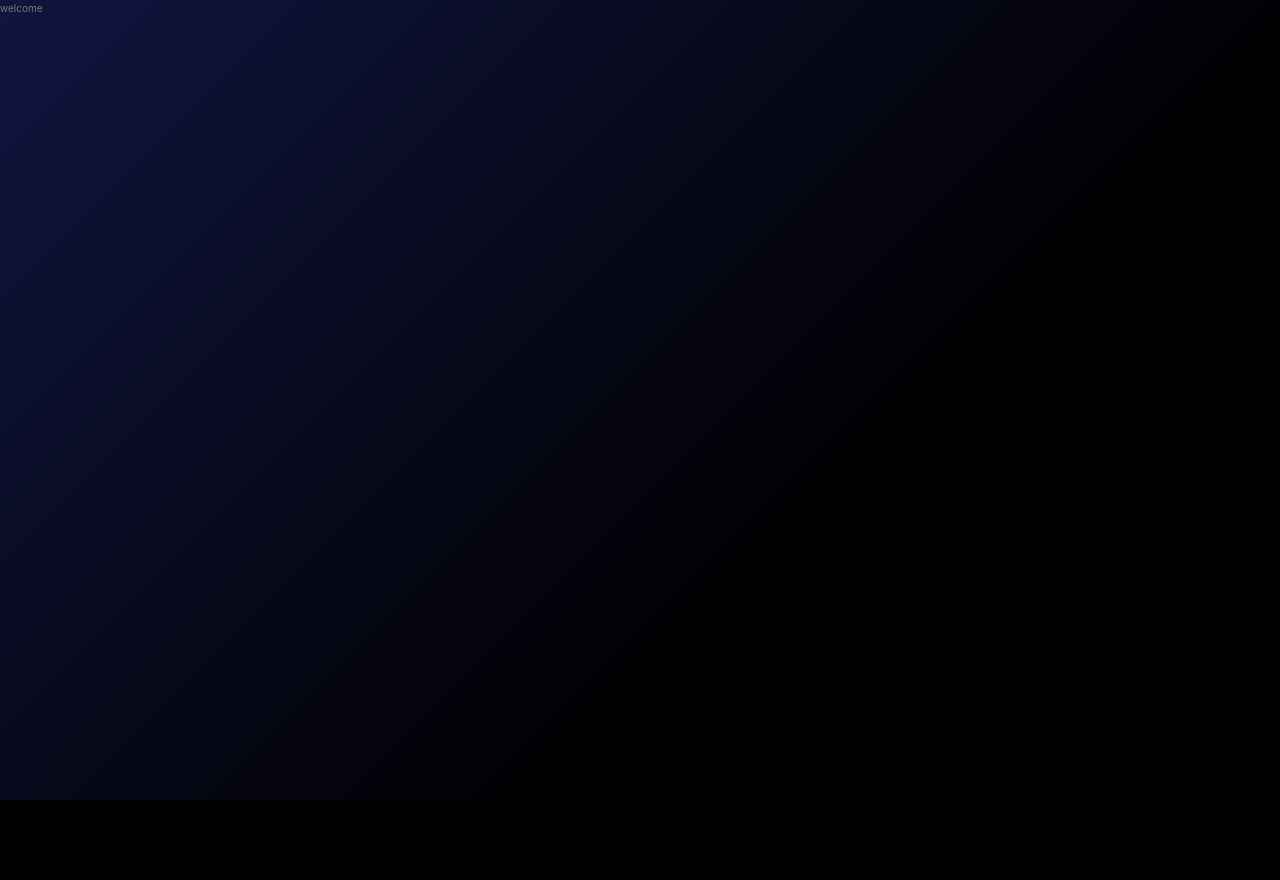
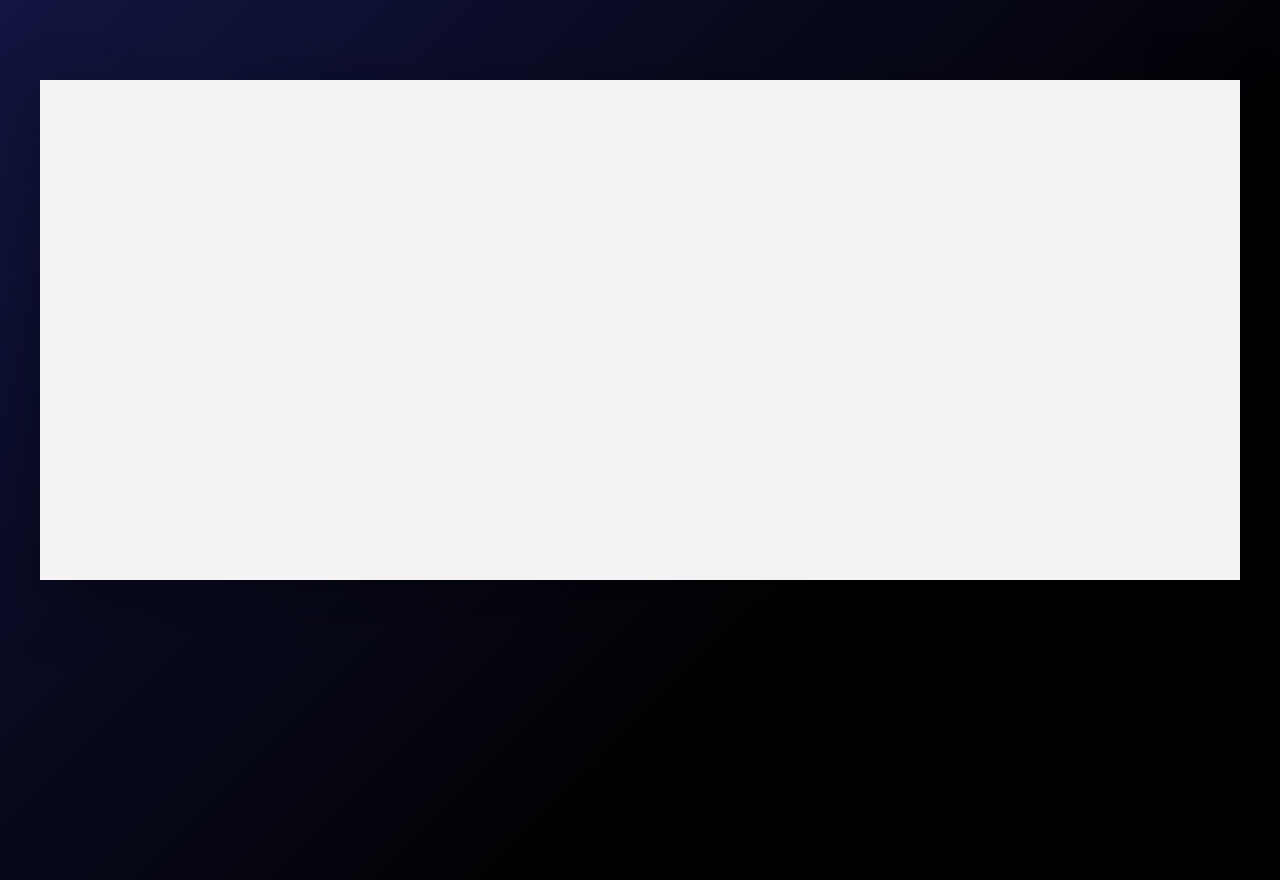
Before and after one commit to b-45/Vue-Sass-Bem, a Vue app: page /#/ in a window 1280 px wide. Before the commit the page ends 800 px from the top, so only its background shows below. Built offline with nearby package versions, Linux system fonts and the light colour scheme.

Commit message:
add container

```diff
--- a/src/views/Home.vue
+++ b/src/views/Home.vue
@@ -1,11 +1,10 @@
 <template>
-  <div class="home">
-    <HelloWorld msg="Welcome to Your Vue.js App"/>
-  </div>
+ <div class="container">
+
+ </div>
 </template>
 
 <script>
-// @ is an alias to /src
 import HelloWorld from '@/components/HelloWorld.vue'
 
 export default {
@@ -15,3 +14,13 @@ export default {
   }
 }
 </script>
+
+<style lang="scss" scoped>
+.container {
+  max-width: 120rem; // width for this container (1200px)
+  margin: 8rem auto; // centers container
+  background-color: var(--color-grey-light-2);
+  box-shadow: var(--shadow-dark);
+  min-height: 50rem;
+}
+</style>
```
